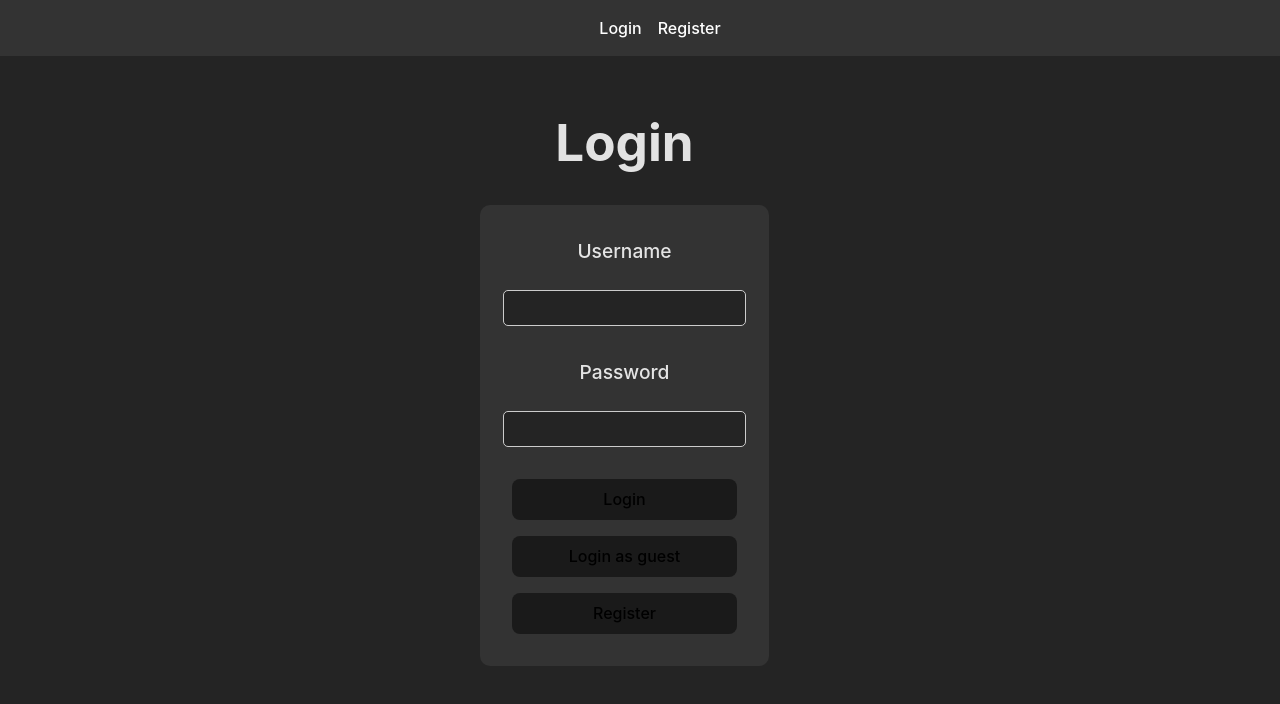
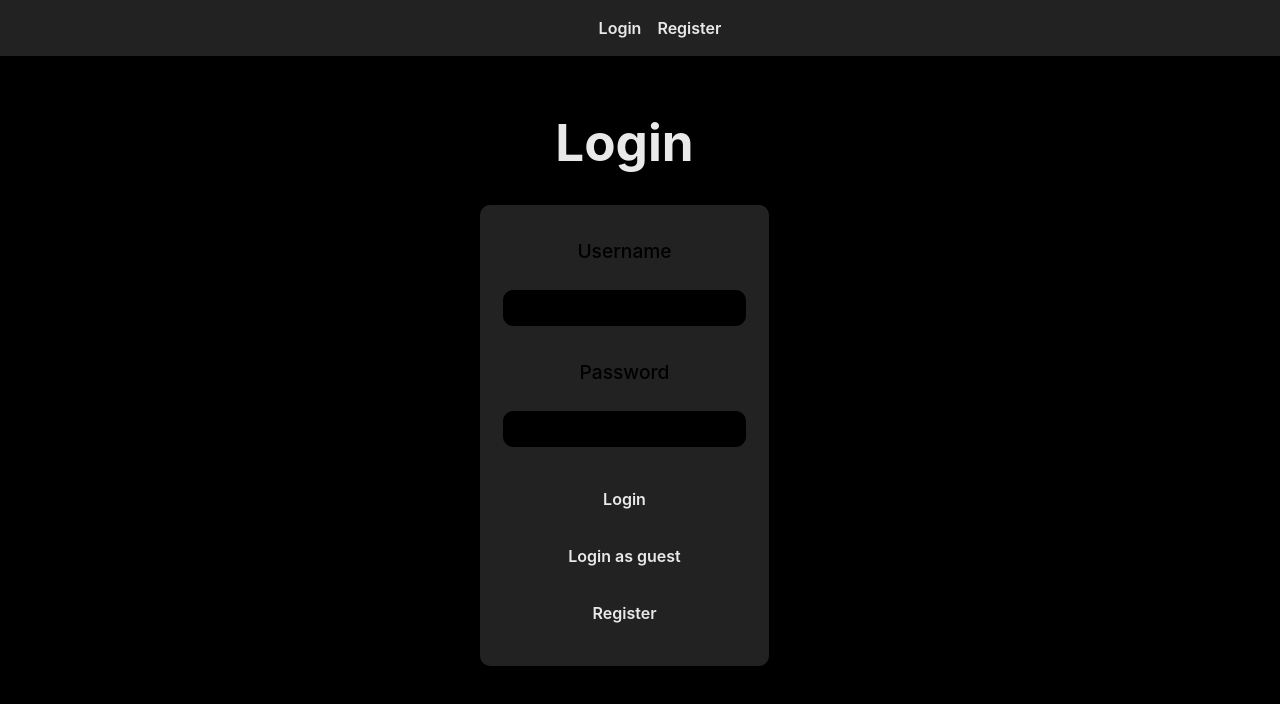
Before and after one commit to unexpectedlyalarming/rate-my-cat, a React (Vite) app in the folder client/: page /login in a window 1280 px wide. Shown: the top 704 px of the page. Built offline with nearby package versions, Linux system fonts and the light colour scheme.

Commit message:
Added styling

```diff
--- a/client/src/components/CreatePost.jsx
+++ b/client/src/components/CreatePost.jsx
@@ -5,7 +5,7 @@ import Cats from '../services/cats.service';
 import { CircularProgress, Alert } from '@mui/material';
 import { useNavigate } from 'react-router-dom';
 
-export default function CreatePost() {
+export default function CreatePost({ handleHidden }) {
 
     const navigate = useNavigate();
 
@@ -38,6 +38,7 @@ export default function CreatePost() {
 
     function toggleCreate () {
       setTogglePost(!togglePost)
+      handleHidden();
     }
 
     async function createPost (e) {
@@ -99,7 +100,6 @@ export default function CreatePost() {
             <input type="file" name="imageUpload" id="imageUpload" className={toggleImageType === "url" ? "hidden" : "" }/>
             <input type="text" name="imageURL" id="imageURL"  className={toggleImageType === "upload" ? "hidden" : "" } />
             <button type="submit" disabled={alert}  >Create post</button>
-            <Alert severity="success" className={`alert ${alert ? "" : "hidden"}`}>Post created!</Alert>
             </form>
 
         </div>
--- a/client/src/components/Post.jsx
+++ b/client/src/components/Post.jsx
@@ -1,4 +1,3 @@
-import { useQuery } from '@tanstack/react-query';
 import React, { useState } from 'react';
 import Posts from '../services/posts.service';
 import { Link } from 'react-router-dom';
@@ -55,6 +54,7 @@ export default function Post ({ post }) {
 
     }
 }
+
 checkReaction(post._id);
 
     async function handleDelete(e) {
@@ -77,10 +77,10 @@ checkReaction(post._id);
 
             <div className="post-container">
             <div className="post-header">
-                <Link to={`/post/${post._id}`} className="post-title">{post.title}</Link>
                 <Link to={`/cat/${post.catId}`}className="post-cat">{post.catName}</Link>
                 <time className="post-date">Posted {date}</time>
             </div>
+                <Link to={`/post/${post._id}`} className="post-title">{post.title}</Link>
             <Link to={`/post/${post._id}` } className="post-body">
                 <img src={post.image} alt={post.title} />
             </Link>
--- a/client/src/components/Profile.jsx
+++ b/client/src/components/Profile.jsx
@@ -58,7 +58,7 @@ export default function Profile () {
     )) : <p>No cats yet!</p>;
 
 const postsList = (profile && profile?.posts.length > 0) ? profile?.posts.map(post => (
-    <div className="profile-post" key={post.id}><Post post={post} /></div>
+    <div className="profile-post" key={post.id}><Post post={post} key={post.id}/></div>
 )) : <p>No posts yet!</p>;
 
 const ratingsList = (profile && profile?.ratings.length > 0) ? profile?.ratings.map(rating => (
@@ -71,7 +71,7 @@ const isUsersProfile = (profile?.user?._id === user.id) ? true : false;
     return (
         <div className="container profile-container">
             <div className="profile-header">
-                <img src={profile?.user?.image} alt="profile" className="profile-image"/>
+                <img src={profile?.user?.image ? profile.user.image : "./img/user-placeholder.png"} alt={profile.user.username} className="profile-image" />
                 <h2>{profile?.user?.username}</h2>
                 <p className="profile-date">Joined {date}</p>
                 <p className="profile-bio">{profile?.user?.bio}</p>
--- a/client/src/index.css
+++ b/client/src/index.css
@@ -1,35 +1,25 @@
 :root {
 	/* Set up color scheme */
 	--primary: #646cff;
-  --primary-dark: #4d53e6;
-  --secondary: #ff6464;
-  --secondary-dark: #ff4d4d;
-  --background: #242424;
-  --background-dark: #1a1a1a;
-  --text: #fff;
-  --text-dark: #000;
-  --text-secondary: #ff6464;
-  --text-secondary-dark: #ff4d4d;
-  --link: #646cff;
-  --link-dark: #4d53e6;
+  --secondary: #242424;
+  --accent: #646cff;
 
+  --text: #e9e9e9;
+  --text-disabled: #bdbdbd;
+  --text-secondary: #999999;
+  --text-accent: #646cff;
+  --background: #000000;
+  --background-secondary: #222222;
+  --button: #1a1a1a;
+  --error: #f44336;
+  --success: #4caf50;
 	color-scheme: light dark;
-
-
 }
-
-
-
-
 :root {
 	font-family: Inter, system-ui, Avenir, Helvetica, Arial, sans-serif;
 	line-height: 1.5;
 	font-weight: 400;
-
-  color-scheme: light dark;
-  color: rgba(255, 255, 255, 0.87);
-  background-color: #242424;
-
+	background-color: var(--background);
 	font-synthesis: none;
 	text-rendering: optimizeLegibility;
 	-webkit-font-smoothing: antialiased;
@@ -39,18 +29,18 @@
 	padding: 0;
 	width: 100%;
 	min-height: 100vh;
-
 	display: flex;
 	flex-direction: column;
 	align-items: center;
 	justify-content: center;
-
-
+}
+p, h1, h2, h3, h4, h5, h6, svg, button {
+  color: var(--text)
 }
 
 a {
-  font-weight: 500;
-  color: #f7f7f7;
+	font-weight: 600;
+	color: var(--text);
 	text-decoration: inherit;
 	display: flex;
 	justify-content: center;
@@ -60,52 +50,42 @@ a {
 a:hover {
 	color: rgb(184, 184, 184);
 }
-
 body {
 	margin: 0;
 	padding: 0;
 	display: flex;
-
 	min-width: 320px;
 	min-height: 100vh;
 }
-
 h1 {
 	font-size: 3.2em;
 	line-height: 1.1;
 }
-
 button {
 	border-radius: 8px;
 	border: 1px solid transparent;
 	padding: 0.6em 1.2em;
 	font-size: 1em;
-  font-weight: 500;
+	font-weight: 600;
 	font-family: inherit;
-  background-color: #1a1a1a;
+	background-color: var(--background-secondary);
 	cursor: pointer !important;
 	transition: border-color 0.25s;
 	display: flex;
 	justify-content: center;
 	align-items: center;
-
 }
 button:hover {
-  border-color: #646cff;
+	border-color: var(--accent);
 }
-button:focus,
-button:focus-visible {
+button:focus,button:focus-visible {
 	outline: 4px auto -webkit-focus-ring-color;
 }
-
-
 .hidden {
 	display: none !important;
 }
-
-
 .nav-container {
-  background-color: #333;
+	background-color: var(--background-secondary);
 	display: flex;
 	justify-content: space-around;
 	align-items: center;
@@ -117,11 +97,11 @@ button:focus-visible {
 }
 nav {
 	display: flex;
-  justify-content: space-around;
+	justify-content: space-evenly;
 	align-items: center;
+  width: 100%;
 
 }
-
 .nav ul {
 	list-style: none;
 	display: flex;
@@ -129,27 +109,30 @@ nav {
 	justify-content: center;
 	gap: 1rem;
 }
-
+.nav ul li a {
+  display: flex;
+  align-items: center;
+  justify-content: center;
+  gap: .5rem;
+}
 .nav a {
-  color: #fff;
+	color: var(--text);
 	text-decoration: none;
 }
 .nav-button {
 	display: none;
 }
-
 /* Mobile Styles */
 @media (max-width: 768px) {
 	.nav ul {
 		display: none;
 		flex-direction: column;
-    background-color: #333;
+		background-color: var(--background-secondary);
 		position: absolute;
 		top: 60px;
 		right: 20px;
 		padding: 10px;
 	}
-
 	.active ul {
 		display: flex;
 		position: relative;
@@ -165,8 +148,6 @@ nav {
 		align-items: center;
 		justify-content: center;
 		width: 100%;
-
-
 	}
 	.nav-container.active {
 		display: flex;
@@ -179,16 +160,14 @@ nav {
 		z-index: 5;
 		text-align: left;
 	}
-
 	.nav li {
 		margin-bottom: 10px;
 	}
-
 	.nav-button {
 		display: block;
-    background-color: #333;
-    color: #fff;
-    border: 3px solid #242424;
+		background-color: var(--background-secondary);
+		color: var(--text);
+		border: 3px solid var(--background);
 		cursor: pointer;
 		position: fixed;
 		top: 1rem;
@@ -199,34 +178,25 @@ nav {
 	}
 	.nav-container .active {
 		display: flex;
-
 	}
 }
-
 /* container */
-
 .container {
 	display: flex;
 	flex-direction: column;
 	align-items: center;
 	justify-content: center;
 	margin-top: 5rem;
-
 	flex-grow: 1;
 }
-
 /* footer */
-
 footer {
 	display: flex;
 	justify-content: center;
 	align-items: center;
-  background-color: #333;
+	background-color: var(--background-secondary);
 	width: 100%;
 	margin: 0;
-
-
-
 }
 footer ul {
 	display: flex;
@@ -235,22 +205,19 @@ footer ul {
 	list-style: none;
 	gap: 1rem;
 	flex-direction: column;
-
 }
-
 /* styles for login and signup forms */
-
 .form-container {
 	display: flex;
 	flex-direction: column;
 	align-items: center;
 	justify-content: center;
-
 	flex-grow: 1;
 	text-align: left;
 	gap: 1rem;
 	max-width: 100%;
-  background-color: #333;
+
+	background-color: var(--background-secondary);
 	padding: 2rem;
 	border-radius: 10px;
 }
@@ -262,13 +229,12 @@ footer ul {
 .form-container input {
 	width: 100%;
 	padding: 0.5rem;
-  border-radius: 5px;
-  border: 1px solid #ccc;
+	border-radius: 10px;
+	border: 1px solid black;
 	font-size: 1rem;
 	margin-bottom: 1rem;
-  background-color:#242424;
+	background-color:var(--background);
 }
-
 .form-container .hidden {
 	display: none;
 }
@@ -277,12 +243,18 @@ form.form-container.hidden {
 }
 .form-container .error {
 	display: flex;
-  color: rgb(251, 138, 138);
+	color: var(--error);
 	font-weight: 600;
 	font-style: italic;
 }
 .form-container button {
 	width: 100%;
+}
+.form-container button:hover {
+  border-color: var(--text-disabled);
+}
+button:hover {
+  border-color: var(--text-disabled);
 }
 form {
 	display: flex;
@@ -290,34 +262,28 @@ form {
 	align-items: center;
 	justify-content: center;
 	gap: 1rem;
-
+}
+input:focus {
+  outline: 1px solid var(--text-disabled);
 }
 
 input.input-error {
-  border: 2px solid rgb(182, 54, 54);
-}
-input:focus {
-  background-color: rgb(53, 93, 53);
-}
-input.input-error:focus {
-  background-color: rgb(59, 15, 15);
-
+	border: 2px solid var(--error);
 }
 
+
+input.input-error:focus {
+	background-color: var(--button);
+}
 /* Style for create post module */
-
 .create-post-container {
 	display: flex;
 	flex-direction: column;
 	align-items: center;
 	justify-content: center;
-
 	gap: 1rem;
-
 }
-
 /* styles for post module */
-
 .post-container {
 	display: flex;
 	flex-direction: column;
@@ -326,23 +292,25 @@ input.input-error:focus {
 	gap: 1rem;
 	width: 100%;
 	max-width: 70%;
-  background-color: #333;
+	background-color: var(--background-secondary);
 	padding: 2rem;
 	border-radius: 10px;
 }
-
 .post-header {
 	display: flex;
 	flex-wrap: wrap;
-  justify-content: space-between;
+	justify-content: flex-start;
 	align-items: center;
 	width: 100%;
 	gap: 1rem;
 }
-
 .post-header h2 {
 	font-size: 1.5rem;
 	font-weight: 500;
+}
+.post-title {
+  font-weight: 900;
+  font-size: 1.5rem;
 }
 
 .post-body {
@@ -365,7 +333,6 @@ input.input-error:focus {
 	align-items: center;
 	justify-content: center;
 	gap: 0.5rem;
-
 }
 .post-body img {
 	max-width: 100%;
@@ -373,15 +340,15 @@ input.input-error:focus {
 	border-radius: 10px;
 }
 .post-cat {
-
-  font-weight: 500;
+	font-weight: 400;
 	font-style: italic;
-
+  color:var(--text-disabled)
 }
 .post-date {
 	font-size: .8rem;
-  font-weight: 500;
+	font-weight: 400;
 	font-style: italic;
+  color:var(--text-disabled)
 }
 .posts-container {
 	display: flex;
@@ -391,7 +358,6 @@ input.input-error:focus {
 	gap: 5rem;
 	padding: 1rem;
 }
-
 .post-container {
 	display: flex;
 	flex-direction: column;
@@ -400,12 +366,15 @@ input.input-error:focus {
 	gap: 1rem;
 	width: 100%;
 	max-width: 70%;
-  background-color: #333;
+	background-color: var(--background-secondary);
 	padding: 2rem;
 	border-radius: 10px;
+  -webkit-box-shadow:0px 0px 201px 26px rgba(38,38,38,0.8);
+  -moz-box-shadow: 0px 0px 201px 26px rgba(38,38,38,0.8);
+  box-shadow: 0px 0px 201px 26px rgba(38,38,38,0.8);
 }
 .not-liked {
-  color: #a3a3a3;
+	color: var(--text-disabled);
 }
 .liked {
 	color: red;
@@ -416,13 +385,9 @@ button.favorite-button {
 	justify-content: center;
 	gap: 0.5rem;
 }
-
 /* leaderboard */
-
 /* Leaderboard has 3 rows in a grid that can wrap */
-
 .leaderboard-container {
-
 	display: grid;
 	grid-template-columns: repeat(auto-fit, minmax(100px, 5fr));
 	gap: 1rem;
@@ -443,12 +408,9 @@ button.favorite-button {
 .top-day, .top-month, .top-alltime {
 	align-self: start;
 	width: 25vw;
-
 }
 /* styles for profile module */
-
 /* Array of cats represented as a grid that can wrap */
-
 .profile-cats {
 	display: grid;
 	grid-template-columns: repeat(auto-fit, minmax(200px, 1fr));
@@ -467,14 +429,12 @@ button.favorite-button {
 	flex-direction: column;
 	align-items: center;
 	justify-content: center;
-
 	width: 100%;
 	max-width: 70%;
-  background-color: #333;
+	background-color: var(--background-secondary);
 	padding: 2rem;
 	border-radius: 10px;
 }
-
 .profile-posts {
 	display: grid;
 	grid-template-columns: repeat(auto-fit, minmax(200px, 1fr));
@@ -494,7 +454,6 @@ button.favorite-button {
 	object-fit: cover;
 	border-radius: 10px;
 }
-
 .profile-header {
 	display: flex;
 	flex-direction: column;
@@ -503,11 +462,10 @@ button.favorite-button {
 	gap: 1rem;
 	width: 100%;
 	max-width: 70%;
-  background-color: #333;
+	background-color: var(--background-secondary);
 	padding: 2rem;
 	border-radius: 10px;
 }
-
 /* styles for cat grid */
 .cats-container {
 	display: grid;
@@ -522,7 +480,6 @@ button.favorite-button {
 	justify-content: center;
 	align-content: center;
 }
-
 .profile-container.post-body img {
 	width: 5rem;
 }
@@ -532,8 +489,6 @@ img.cat-img {
 	object-fit: cover;
 	border-radius: 10px;
 }
-
-
 .loading-container {
 	display: flex;
 	flex-direction: column;
@@ -545,9 +500,7 @@ img.cat-img {
 	width: 100%;
 	min-height: 50vh;
 }
-
 /* styles for ratings */
-
 .rating-container {
 	display: flex;
 	flex-direction: column;
@@ -556,7 +509,7 @@ img.cat-img {
 	gap: 1rem;
 	width: 100%;
 	max-width: 70%;
-  background-color: #333;
+	background-color: var(--background-secondary);
 	padding: 2rem;
 	border-radius: 10px;
 }
@@ -585,18 +538,16 @@ time {
 	font-weight: 500;
 	font-style: italic;
 }
-
 /*Header */
-
 .app-header {
   display: flex;
+	justify-content: center;
 	align-items: center;
-  justify-content: space-around;
-
+	flex-direction: column;
+	gap: 1rem;
   width: 100%;
-  max-width: 100%;
-  padding: 2rem;
-  border-radius: 10px;
+  max-width: 70%;
+	padding: 1rem;
 }
 .filter-form {
 	display: flex;
@@ -604,9 +555,9 @@ time {
 	align-items: center;
 	justify-content: center;
 	gap: 1rem;
-
 	max-width: 100%;
-  background-color: #333;
+  width: 100%;
+	background-color: var(--background-secondary);
 	padding: 1rem;
 	border-radius: 10px;
 }
@@ -615,10 +566,49 @@ time {
 	padding-bottom: .5rem;
 	font-size: 1rem;
 }
+.filter-select {
+	border: none;
+	background-color: var(--background-secondary);
+	color: var(--text);
+	font-size: 1rem;
+	font-weight: 500;
+}
+.filter-form button {
+  border: none;
+  background-color: var(--background);
+  border-radius: 20px;
+  color: var(--text-secondary);
+
+
+  font-size: 1rem;
+  font-weight: 900;
+  transition: .3s;
+}
+.filter-form button.active {
+  color: var(--text);
+
+  text-shadow: 0 0 20px #888888;
+}
+
+.create-post-container {
+	display: flex;
+	flex-direction: column;
+	align-items: center;
+	justify-content: center;
+	gap: 1rem;
+	width: 100%;
+	max-width: 100%;
+	background-color: var(--background-secondary);
+
+	border-radius: 10px;
+}
 button.create-post-btn {
-  background-color: #333;
+	background-color: var(--background-secondary);
+  width: 100%;
+  font-weight: 900;
 
 }
+
 .container.cat-facts {
 	display: flex;
 	flex-direction: column;
@@ -626,28 +616,23 @@ button.create-post-btn {
 	justify-content: center;
 	gap: 1rem;
 	max-width: 80%;
-  background-color: #333;
+	background-color: var(--background-secondary);
 	padding: 1rem;
 	border-radius: 10px;
 	text-align: center;
-
-
 }
-
 .note {
 	font-size: .8rem;
 	font-weight: 500;
 	font-style: italic;
-  color: #a5a5a5;
+	color: var(--text-disabled);
 }
-
 .profile-image {
 	object-fit: cover;
 	width: 5rem;
 	height: 5rem;
 	border-radius: 10rem;
 }
-
 .profile-image.nav-image {
 	width: 2rem;
 	height: 2rem;
```
Also changed, not shown: client/src/App.jsx (+30 -10 lines), client/src/components/Nav.jsx (+11 -5 lines), client/public/img/post-placeholder.jpg (added), client/public/img/user-placeholder.png (added). Lines whose indentation alone changed are shown as unchanged.
